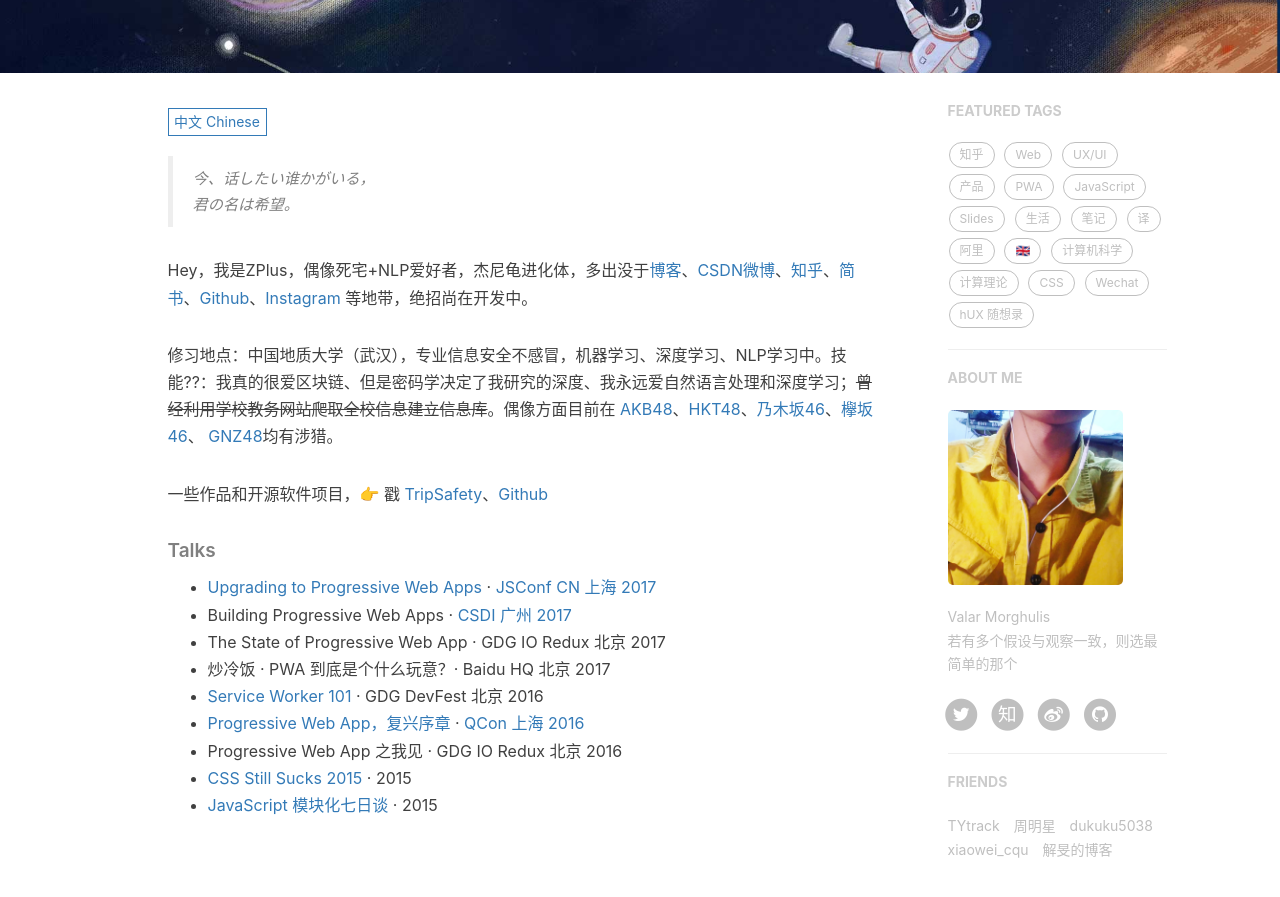
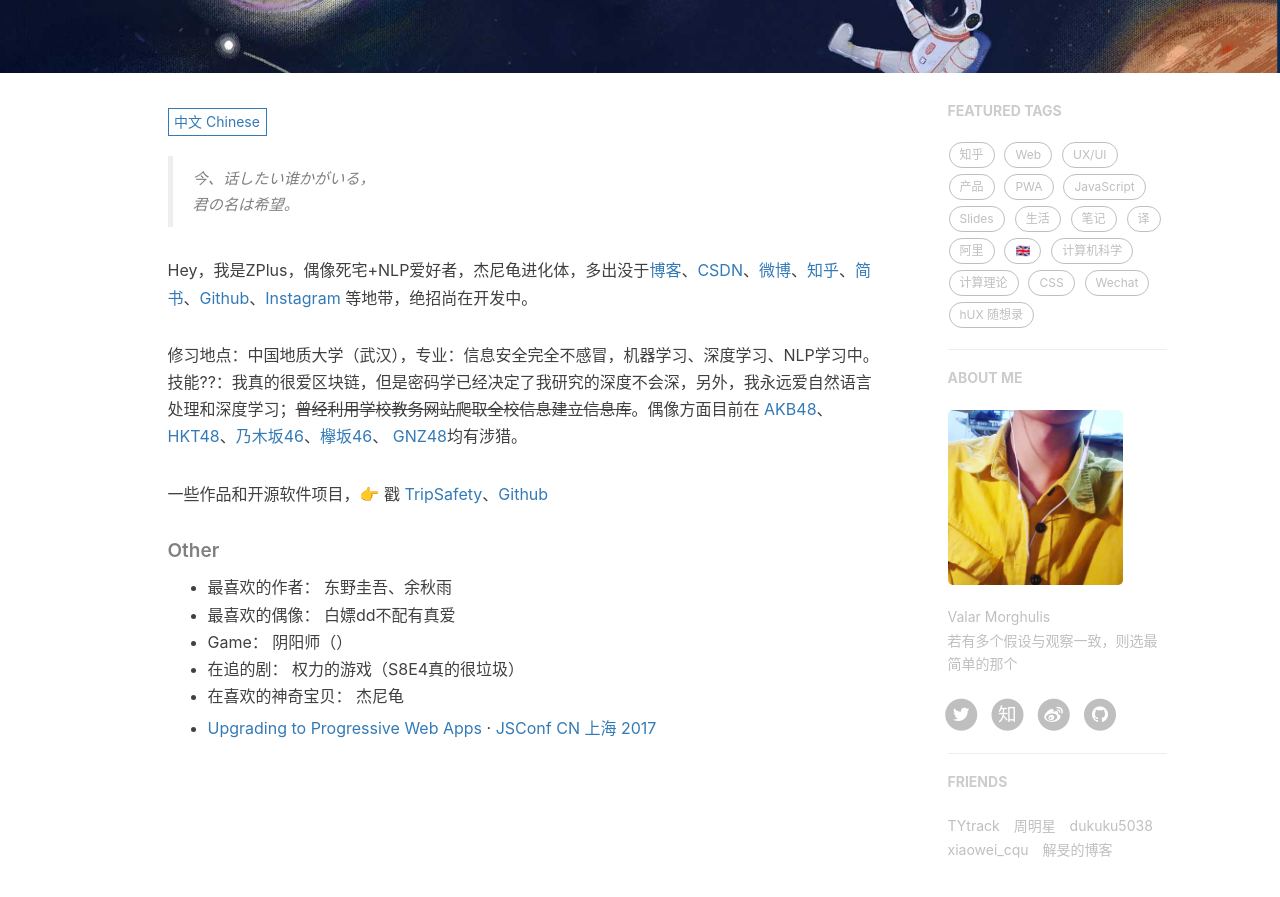
Before and after one commit to TYtrack/TYtrack.github.io, a Jekyll site: the page built from about.html, in a window 1280 px wide and 900 px high, scrolled down 345 px. Shown: the top 897 px of the window. Built offline with Jekyll 4.4.1, drawn with Linux system fonts in a browser that asks for light colours; nearby versions of some CDN libraries; comment, search, counter and statistics services are not loaded.

```diff
--- a/_includes/about/zh.md
+++ b/_includes/about/zh.md
@@ -2,32 +2,21 @@
 > 君の名は希望。
 
 
-Hey，我是ZPlus，偶像死宅+NLP爱好者，杰尼龟进化体，多出没于[博客](https://tytrack.gitub.io)、[CSDN]()[微博](weibo.com/huxpro)、[知乎](https://www.zhihu.com/people/zhi-zhang-a-38/activities)、[简书](https://www.jianshu.com/u/a47f605ff8df)、[Github](http://github.com/tytrack)、[Instagram](https://instagram.com/zplus_cug) 等地带，绝招尚在开发中。
+Hey，我是ZPlus，偶像死宅+NLP爱好者，杰尼龟进化体，多出没于[博客](https://tytrack.gitub.io)、[CSDN](https://me.csdn.net/tytrack)、[微博](weibo.com/huxpro)、[知乎](https://www.zhihu.com/people/zhi-zhang-a-38/activities)、[简书](https://www.jianshu.com/u/a47f605ff8df)、[Github](http://github.com/tytrack)、[Instagram](https://instagram.com/zplus_cug) 等地带，绝招尚在开发中。
 
 
-修习地点：中国地质大学（武汉），专业信息安全不感冒，机器学习、深度学习、NLP学习中。技能??：我真的很爱区块链、但是密码学决定了我研究的深度、我永远爱自然语言处理和深度学习；~~曾经利用学校教务网站爬取全校信息建立信息库~~。偶像方面目前在 [AKB48](https://akb48.co.jp)、[HKT48](http://www.hkt48.jp/)、[乃木坂46](http://www.nogizaka46.com/)、[欅坂46](http://www.keyakizaka46.com/)、 [GNZ48](http://www.gnz48.com/)均有涉猎。
+修习地点：中国地质大学（武汉），专业：信息安全完全不感冒，机器学习、深度学习、NLP学习中。技能??：我真的很爱区块链，但是密码学已经决定了我研究的深度不会深，另外，我永远爱自然语言处理和深度学习；~~曾经利用学校教务网站爬取全校信息建立信息库~~。偶像方面目前在 [AKB48](https://www.akb48.co.jp/)、[HKT48](http://www.hkt48.jp/)、[乃木坂46](http://www.nogizaka46.com/)、[欅坂46](http://www.keyakizaka46.com/)、 [GNZ48](http://www.gnz48.com/)均有涉猎。
 
 一些作品和开源软件项目，👉 戳 [TripSafety](https://github.com/TYtrack/TripSafety)、[Github](http://github.com/TYtrack)
 
 
-##### Talks
+##### Other
+- 最喜欢的作者：      东野圭吾、余秋雨
+- 最喜欢的偶像：      白嫖dd不配有真爱
+- Game：             阴阳师（）
+- 在追的剧：          权力的游戏（S8E4真的很垃圾）
+- 在喜欢的神奇宝贝：   杰尼龟
 
 - [Upgrading to Progressive Web Apps][9] · [JSConf CN 上海 2017](http://2017.jsconf.cn/)
-- Building Progressive Web Apps · [CSDI 广州 2017](http://www.csdisummit.com/)
-- The State of Progressive Web App · GDG IO Redux 北京 2017
-- 炒冷饭 · PWA 到底是个什么玩意？· Baidu HQ 北京 2017
-- [Service Worker 101][5] · GDG DevFest 北京 2016
-- [Progressive Web App，复兴序章][4] · [QCon 上海 2016](http://2016.qconshanghai.com/presentation/3111)
-- Progressive Web App 之我见 · GDG IO Redux 北京 2016
-- [CSS Still Sucks 2015][2] · 2015
-- [JavaScript 模块化七日谈][1] · 2015
 
-[1]: //huangxuan.me/2015/07/09/js-module-7day/
-[2]: //huangxuan.me/2015/12/28/css-sucks-2015/
-[3]: //huangxuan.me/2016/06/05/pwa-in-my-pov/
-[4]: //huangxuan.me/2016/10/20/pwa-qcon2016/
-[5]: //huangxuan.me/2016/11/20/sw-101-gdgdf/
-[6]: https://yanshuo.io/assets/player/?deck=58ac8598b123db0067292f92 "PWA Rehashing"
-[7]: https://yanshuo.io/assets/player/?deck=593ad6fbfe88c2006a0a0d6d "The State of PWA"
-[8]: https://yanshuo.io/assets/player/?deck=594d673d570c357d0698a950 "Building PWA"
 [9]: //huangxuan.me/jsconfcn2017/
```
